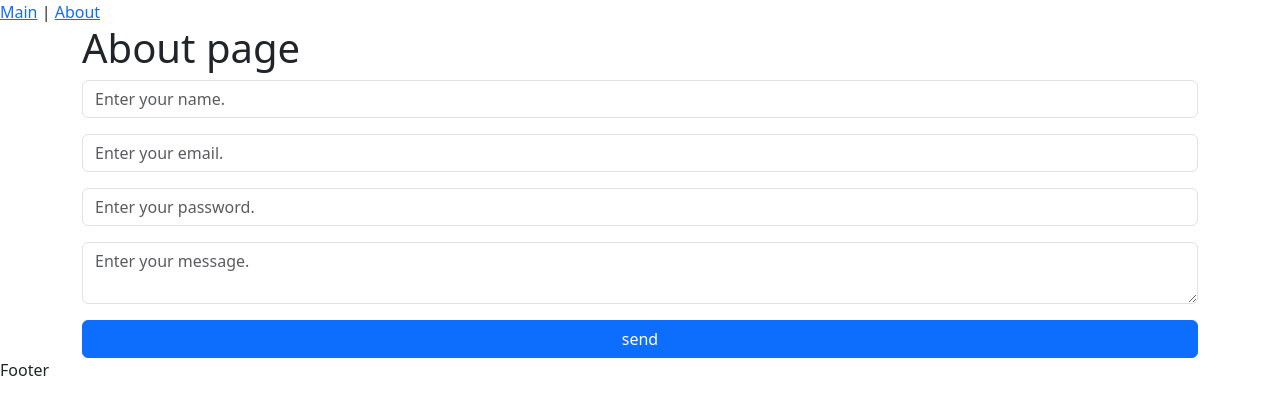
After one commit to Burdiugh/php-blog, a PHP site: page /about.php in a window 1280 px wide. The commit adds this page. Shown: the top 415 px of the page. Run offline with PHP 8.4, Linux system fonts and the light colour scheme.

Commit message:
work with pages and POST and GET data transfer

```diff
--- /dev/null
+++ b/php-example/about.php
@@ -0,0 +1,23 @@
+<?php
+$title = "about";
+require 'blocks/header.php'
+?>
+    <div class="container">
+        <div class="row">
+            <div class="col">
+                <h1>About page</h1>
+
+                <form action="check_post.php" method="post" class="d-flex flex-column gap-3">
+                    <input type="text" name="username" placeholder="Enter your name." class="form-control">
+                    <input type="email" name="email" placeholder="Enter your email." class="form-control">
+                    <input type="password" name="password" placeholder="Enter your password." class="form-control">
+                    <textarea name="message" placeholder="Enter your message." class="form-control"></textarea>
+                    <input type="submit" value="send" class="btn btn-primary">
+                </form>
+
+            </div>
+        </div>
+    </div>
+<?php
+require 'blocks/footer.php'
+?>
--- /dev/null
+++ b/php-example/blocks/footer.php
@@ -0,0 +1 @@
+<footer>Footer</footer>
--- /dev/null
+++ b/php-example/blocks/header.php
@@ -0,0 +1,15 @@
+<!doctype html>
+<html lang="en">
+<head>
+    <meta charset="UTF-8">
+    <meta name="viewport"
+          content="width=device-width, user-scalable=no, initial-scale=1.0, maximum-scale=1.0, minimum-scale=1.0">
+    <meta http-equiv="X-UA-Compatible" content="ie=edge">
+    <title><?=$title; ?></title>
+    <link rel="stylesheet" href="https://cdn.jsdelivr.net/npm/bootstrap@5.3.2/dist/css/bootstrap.min.css" integrity="sha384-T3c6CoIi6uLrA9TneNEoa7RxnatzjcDSCmG1MXxSR1GAsXEV/Dwwykc2MPK8M2HN" crossorigin="anonymous">
+</head>
+
+<header>
+    <a href="index.php">Main</a> |
+    <a href="about.php">About</a>
+</header>
```
Also changed, not shown: php-example/check_get.php (added, +29 -0 lines), php-example/check_post.php (added, +29 -0 lines), php-example/index.php (+14 -12 lines), 1 other file.
